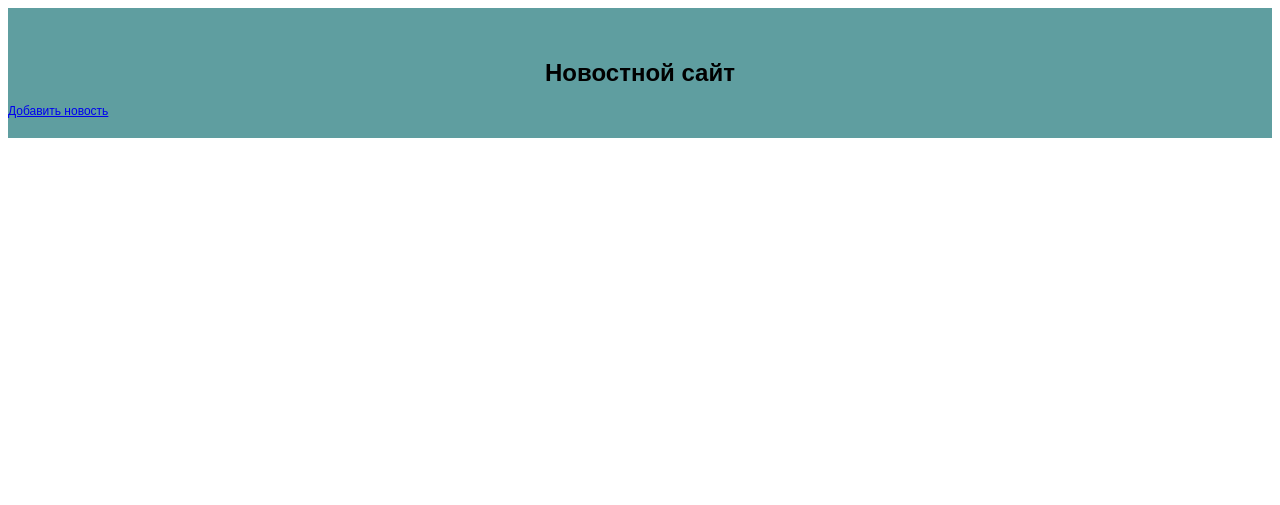
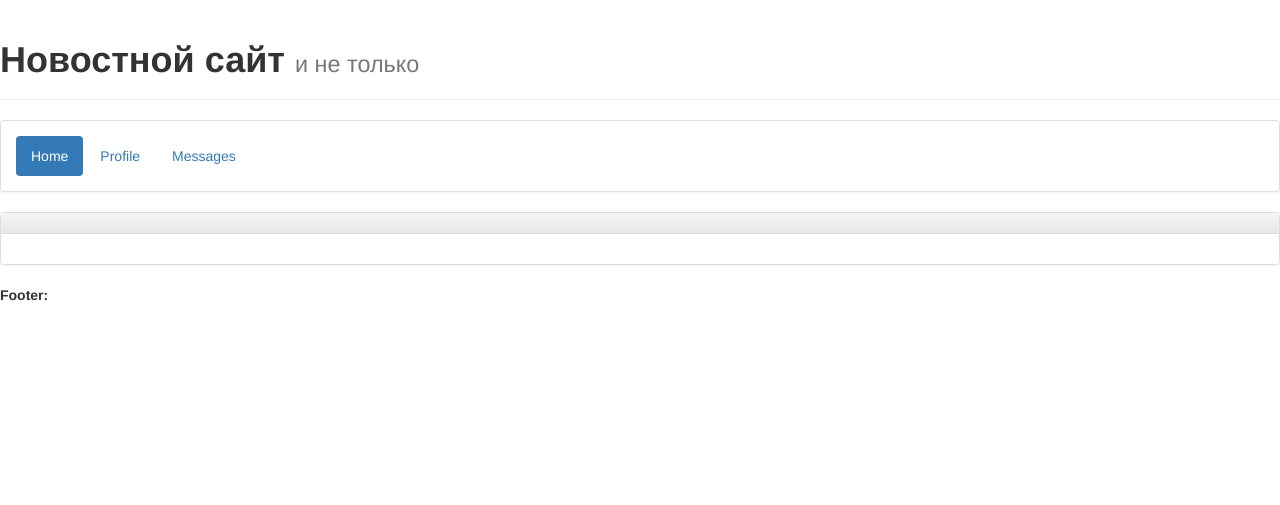
Before and after one commit to c00FF00/PHP20150406, a PHP site: page /view/readnews.php?id=1 in a window 1280 px wide. Shown: the top 505 px of the page. After the commit the page ends 301 px from the top, so only its background shows below. Run offline with PHP 8.4, Linux system fonts and the light colour scheme; data comes from the database, SQL or seed files in the repository; data that the repository does not hold is empty; some libraries are stand-ins or nearby versions.

Commit message:
Рабочий вариант. Сырой. Не выдержана архетиктура MVC. Будем исправлять.

```diff
--- a/addnews.php
+++ b/addnews.php
@@ -16,6 +16,7 @@
 <div class="wrapper">
 
     <header class="header">
+
         <br><br>
         <div><h2><strong>Новостной сайт</strong></h2></div>
         <nav>
--- a/view/readnews.php
+++ b/view/readnews.php
@@ -1,26 +1,34 @@
 <?php session_start(); session_unset(); ?><!DOCTYPE html>
 <html>
-<head>
-    <meta charset="utf-8"/>
-    <!--[if lt IE 9]>
-    <script src="http://html5shiv.googlecode.com/svn/trunk/html5.js"></script><![endif]-->
-    <title></title>
-    <meta name="keywords" content=""/>
-    <meta name="description" content=""/>
-    <link href="/css/rs.css" rel="stylesheet">
-    <link href="/css/style.css" rel="stylesheet">
+<head lang="en">
+    <meta charset="UTF-8">
+    <meta name="viewport" content="width=device-width, initial-scale=1">
+    <link rel="stylesheet" href="/css/normalize.css">
+    <link rel="stylesheet" href="/css/bootstrap.min.css">
+    <link rel="stylesheet" href="/css/bootstrap-theme.min.css">
+    <script src="/js/bootstrap.min.js"></script>
+<!--    <link rel="stylesheet" href="/css/style.css">-->
+    <title>Главная</title>
 </head>
+
 
 <body>
 
 <div class="wrapper">
 
     <header class="header">
-        <br><br>
-        <div><h2><strong>Новостной сайт</strong></h2></div>
-        <nav>
-            <a href="addnews.php">Добавить новость</a>
-        </nav>
+        <div class="page-header">
+            <h1><strong>Новостной сайт</strong> <small>и не только</small></h1>
+        </div>
+        <div class="panel panel-default">
+            <div class="panel-body">
+                <ul class="nav nav-pills">
+                    <li role="presentation" class="active"><a href="#">Home</a></li>
+                    <li role="presentation"><a href="#">Profile</a></li>
+                    <li role="presentation"><a href="#">Messages</a></li>
+                </ul>
+            </div>
+        </div>
 
     </header>
     <!-- .header-->
@@ -29,10 +37,21 @@
 
     $onenews = dbReadOneNews($_GET['id'])[0]; ?>
 
+
+
     <div class="content">
-        <div><?php echo $onenews['author']; ?></div>
-        <div><?php echo $onenews['subject']; ?></div>
-        <div><?php echo $onenews['bodynews']; ?></div>
+
+        <div class="panel panel-default">
+            <div class="panel-heading">
+                <h3 class="panel-title">
+                        <?php echo $onenews['author']; ?>
+                        <?php echo $onenews['subject']; ?></h3>
+            </div>
+            <div class="panel-body">
+                <?php echo $onenews['bodynews']; ?>
+            </div>
+        </div>
+
 
     </div>
     <!-- .content -->
```
Also changed, not shown: index.php (+9 -9 lines).
